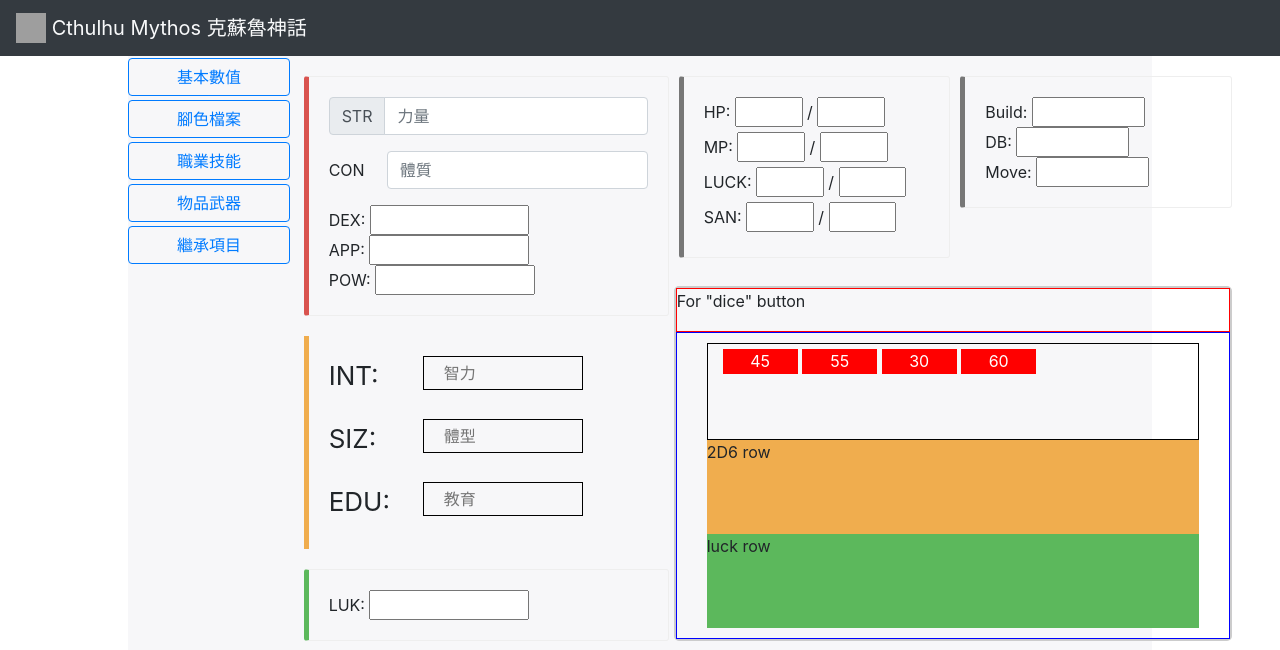
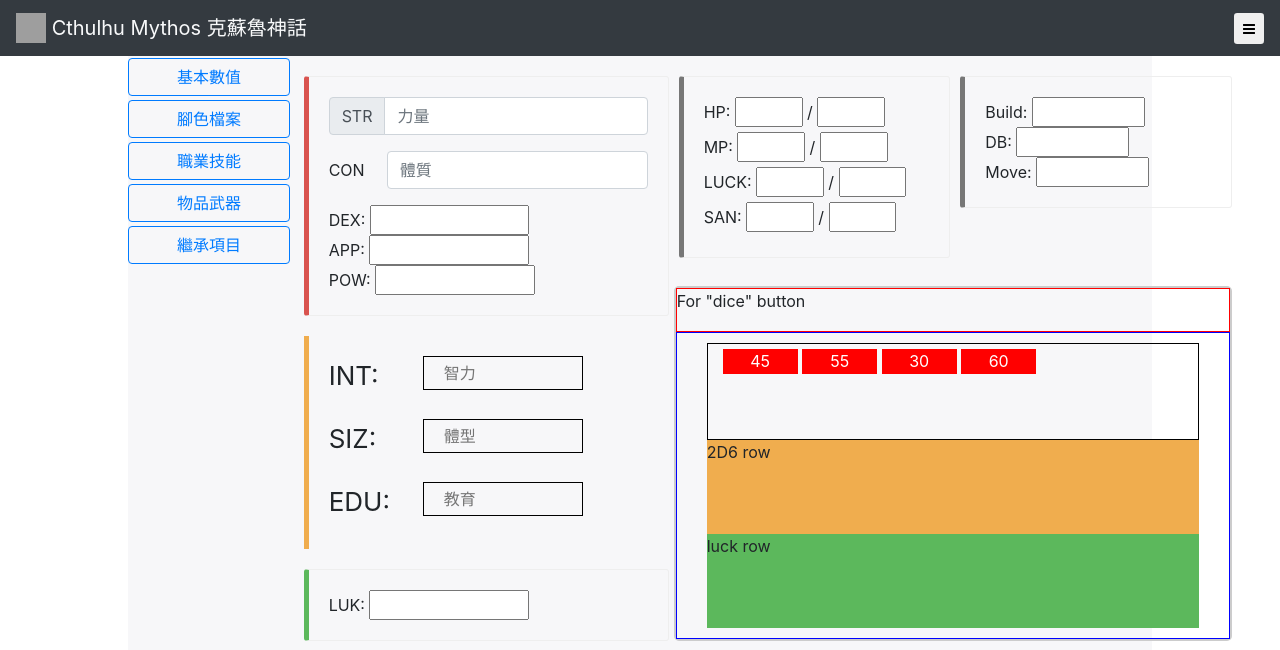
Before and after one commit to ntp890517/COC, a Django app: page /index/ in a window 1280 px wide. Shown: the top 650 px of the page. Run offline with Django 3.2, Linux system fonts and the light colour scheme; some libraries are stand-ins or nearby versions; grey boxes are pictures that could not be loaded.

Commit message:
add menu button in navbar

```diff
--- a/COC/Create_Character/templates/index.html
+++ b/COC/Create_Character/templates/index.html
@@ -3,6 +3,7 @@
 <html lang="en">
 <head>
     <link rel="stylesheet" href="https://maxcdn.bootstrapcdn.com/bootstrap/4.0.0/css/bootstrap.min.css" integrity="sha384-Gn5384xqQ1aoWXA+058RXPxPg6fy4IWvTNh0E263XmFcJlSAwiGgFAW/dAiS6JXm" crossorigin="anonymous">
+    <link rel="stylesheet" href="https://cdnjs.cloudflare.com/ajax/libs/font-awesome/4.7.0/css/font-awesome.min.css">
     <link rel="stylesheet" href="{% static 'css/style.css' %}">
     <meta charset="UTF-8">
     <title>COC</title>
@@ -35,6 +36,11 @@
     <img src="/assets/brand/bootstrap-solid.svg" width="30" height="30" class="d-inline-block align-top" alt="">
     Cthulhu Mythos 克蘇魯神話
   </a>
+    <div class="nav navbar-nav navbar-right">
+        <button type="button" class="btn btn-default btn-sm">
+            <i class="fa fa-bars"></i>
+        </button>
+    </div>
 </nav>
 <div class="container main-container">
     <div class="row">
```
